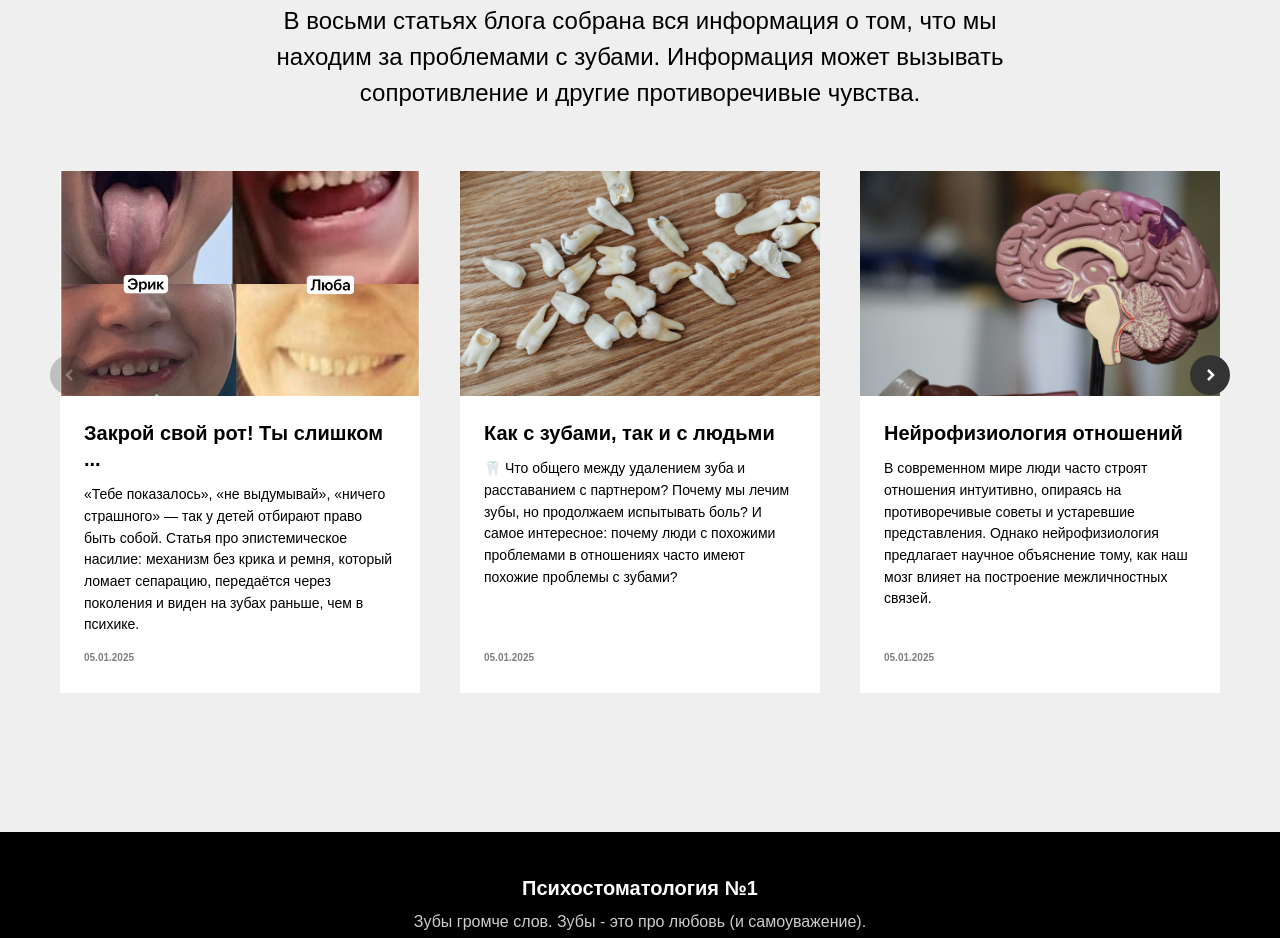
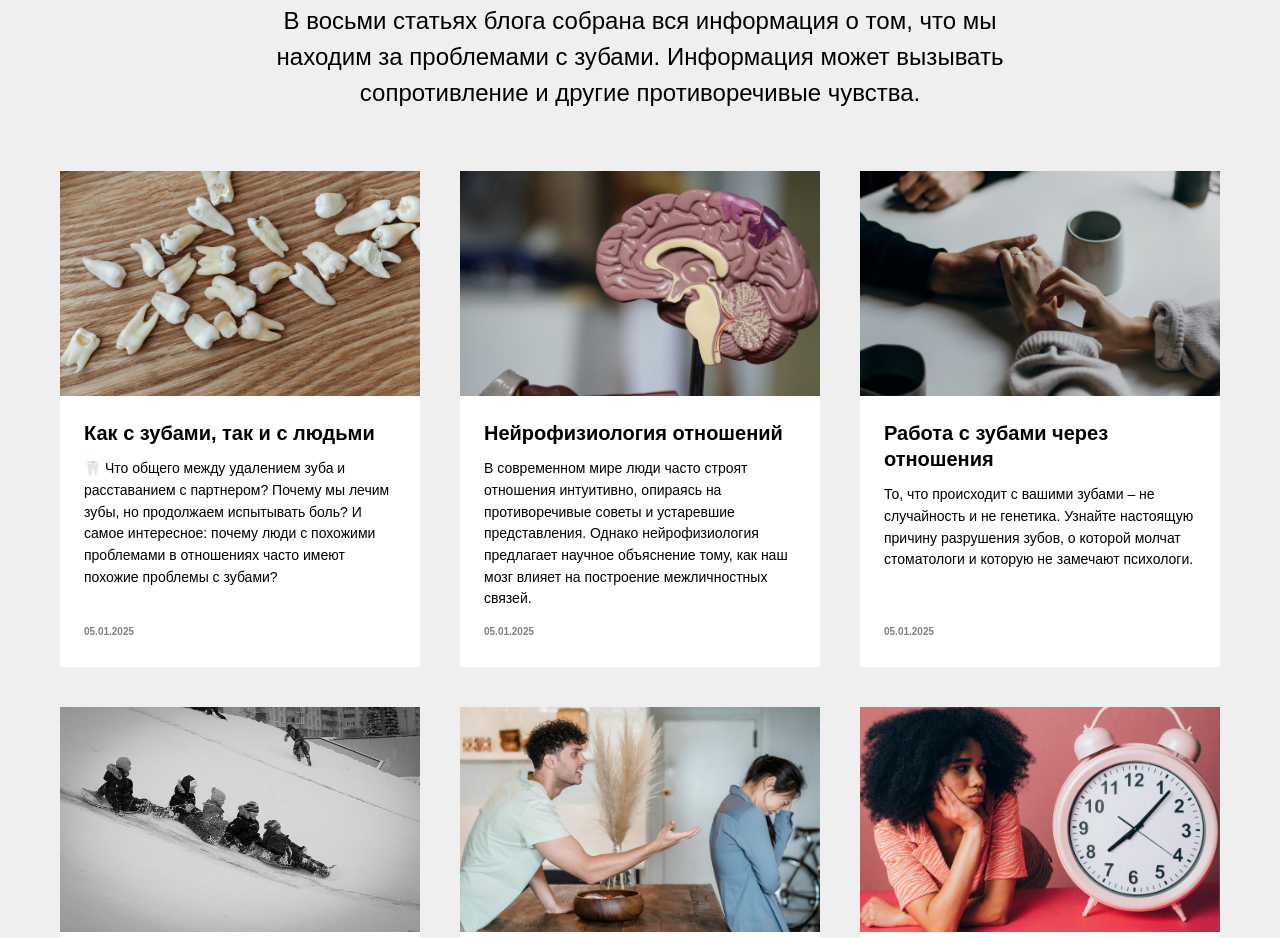
Before and after one commit to psyteeth/rusite, a plain HTML site: page index.html in a window 1280 px wide. Shown: the part 9387-10325 px from the top of the page. Drawn offline with Linux system fonts and the light colour scheme.

Commit message:
Blog: tile grid instead of carousel, move 'Закрой свой рот' to the end
Co-Authored-By: Claude Opus 5.5 <noreply@anthropic.com>

```diff
--- a/assets/css/style.css
+++ b/assets/css/style.css
@@ -169,7 +169,7 @@ section[id]{scroll-margin-top:var(--header-h)}
 .post__body .t-redactor__video-container{position:relative;aspect-ratio:16/9;margin:20px 0}
 .post__body .t-redactor__video-container iframe{position:absolute;inset:0;width:100%;height:100%;border:0}
 .related{background:#efefef;padding:90px 0}
-.related .feed__track{grid-auto-flow:row;grid-template-columns:repeat(3,1fr);overflow:visible}
+.related .feed__track,.feed--grid .feed__track{grid-auto-flow:row;grid-template-columns:repeat(3,1fr);overflow:visible;row-gap:40px}
 
 /* lightbox */
 .lightbox{position:fixed;inset:0;background:rgba(0,0,0,.92);display:none;align-items:center;justify-content:center;z-index:200;cursor:zoom-out;padding:20px}
@@ -241,10 +241,12 @@ section[id]{scroll-margin-top:var(--header-h)}
   .io-skill{grid-template-columns:1fr;gap:16px}
   .feed__track{grid-auto-columns:80%;gap:20px}
   .related .feed__track{grid-template-columns:1fr}
+  .feed--grid .feed__track{grid-template-columns:repeat(2,1fr)}
   .feed__arrow{display:none}
   .io-intro{font-size:22px}
 }
 @media (max-width:600px){
+  .feed--grid .feed__track{grid-template-columns:1fr}
   .cover__title{font-size:32px}
   .cover__title--md{font-size:24px}
   .cover__uptitle{font-size:12px;letter-spacing:1.5px}
--- a/index.html
+++ b/index.html
@@ -265,11 +265,9 @@
   <div class="container">
     <h2 class="section-title">Блог Психостоматологии №1</h2>
     <p class="section-descr" style="margin-bottom:60px">В восьми статьях блога собрана вся информация о том, что мы находим за проблемами с зубами. Информация может вызывать сопротивление и другие противоречивые чувства.</p>
-    <div class="feed">
-      <button class="feed__arrow feed__arrow--prev" aria-label="Назад"><svg viewBox="0 0 12 12"><path d="M8 1 3 6l5 5"/></svg></button>
+    <div class="feed feed--grid">
       <div class="feed__track">
 <!--FEED-->
-<a class="card" href="./tpost/shutup/"><img class="card__img" src="./assets/img/63646561-21____.jpg" alt="Закрой свой рот! Ты слишком ..." loading="lazy"><div class="card__body"><h3 class="card__title">Закрой свой рот! Ты слишком ...</h3><p class="card__descr">«Тебе показалось», «не выдумывай», «ничего страшного» — так у детей отбирают право быть собой. Статья про эпистемическое насилие: механизм без крика и ремня, который ломает сепарацию, передаётся через поколения и виден на зубах раньше, чем в психике.</p><span class="card__date">05.01.2025</span></div></a>
 <a class="card" href="./tpost/2b5z7y31y1-kak-s-zubami-tak-i-s-lyudmi/"><img class="card__img" src="./assets/img/63343139-pexels-karolina-grab.jpg" alt="причины кариеса пульпита флюса психосоматика зубов" loading="lazy"><div class="card__body"><h3 class="card__title">Как с зубами, так и с людьми</h3><p class="card__descr">🦷 Что общего между удалением зуба и расставанием с партнером? Почему мы лечим зубы, но продолжаем испытывать боль? И самое интересное: почему люди с похожими проблемами в отношениях часто имеют похожие проблемы с зубами?</p><span class="card__date">05.01.2025</span></div></a>
 <a class="card" href="./tpost/4pg2djogx1-neirofiziologiya-otnoshenii/"><img class="card__img" src="./assets/img/33373232-robina-weermeijer-3K.jpg" alt="нейрофизиология отношений, психофизиология отношений, психостоматология, кариес, отношения, развод, лимбическая система, стоматология" loading="lazy"><div class="card__body"><h3 class="card__title">Нейрофизиология отношений</h3><p class="card__descr">В современном мире люди часто строят отношения интуитивно, опираясь на противоречивые советы и устаревшие представления. Однако нейрофизиология предлагает научное объяснение тому, как наш мозг влияет на построение межличностных связей.</p><span class="card__date">05.01.2025</span></div></a>
 <a class="card" href="./tpost/xg83um4a61-rabota-s-zubami-cherez-otnosheniya/"><img class="card__img" src="./assets/img/66316361-priscilla-du-preez-x.jpg" alt="Работа с зубами через отношения" loading="lazy"><div class="card__body"><h3 class="card__title">Работа с зубами через отношения</h3><p class="card__descr">То, что происходит с вашими зубами – не случайность и не генетика. Узнайте настоящую причину разрушения зубов, о которой молчат стоматологи и которую не замечают психологи.</p><span class="card__date">05.01.2025</span></div></a>
@@ -280,9 +278,9 @@
 <a class="card" href="./tpost/hick2ydx31-zubi-i-beskonechnaya-borba-zla-s-dobrom/"><img class="card__img" src="./assets/img/35376361-pexels-seurafrancis9.jpg" alt="Зубы и бесконечная борьба зла с добром." loading="lazy"><div class="card__body"><h3 class="card__title">Зубы и бесконечная борьба зла с добром.</h3><p class="card__descr">Ваши больные зубы — это карта семейных предательств. Каждый кариес показывает, кого вы защищаете, а кого принесли в жертву. Готовы узнать, кто превратил вас из льва в послушную овцу, разрушающую свое здоровье?</p><span class="card__date">05.01.2025</span></div></a>
 <a class="card" href="./tpost/separation/"><img class="card__img" src="./assets/img/38663039-getty-images--Nf8tXG.jpg" alt="Третья сепарация" loading="lazy"><div class="card__body"><h3 class="card__title">Третья сепарация</h3><p class="card__descr">В жизни каждого человека существует два периода сепарации. В оба этих периода у человека растут зубы. Так задумано природой и это крайне важно для психического здоровья человека. Но что, если кому-то это невыгодно?</p><span class="card__date">05.01.2025</span></div></a>
 <a class="card" href="./tpost/havefun/"><img class="card__img" src="./assets/img/65333466-leary_circumplex_lig.png" alt="Инструкция по эксплуатации &quot;БЕЗЗУБЫХ&quot;." loading="lazy"><div class="card__body"><h3 class="card__title">Инструкция по эксплуатации &quot;БЕЗЗУБЫХ&quot;.</h3><p class="card__descr">Посылаешь тех, кто не нравится, и защищаешь тех, кто хвалит? Если у тебя еще и не все зубы свои и здоровы - вот инструкция по манипуляции тобой.</p><span class="card__date">05.01.2025</span></div></a>
+<a class="card" href="./tpost/shutup/"><img class="card__img" src="./assets/img/63646561-21____.jpg" alt="Закрой свой рот! Ты слишком ..." loading="lazy"><div class="card__body"><h3 class="card__title">Закрой свой рот! Ты слишком ...</h3><p class="card__descr">«Тебе показалось», «не выдумывай», «ничего страшного» — так у детей отбирают право быть собой. Статья про эпистемическое насилие: механизм без крика и ремня, который ломает сепарацию, передаётся через поколения и виден на зубах раньше, чем в психике.</p><span class="card__date">05.01.2025</span></div></a>
 <!--/FEED-->
       </div>
-      <button class="feed__arrow feed__arrow--next" aria-label="Вперёд"><svg viewBox="0 0 12 12"><path d="m4 1 5 5-5 5"/></svg></button>
     </div>
   </div>
 </section>
```
